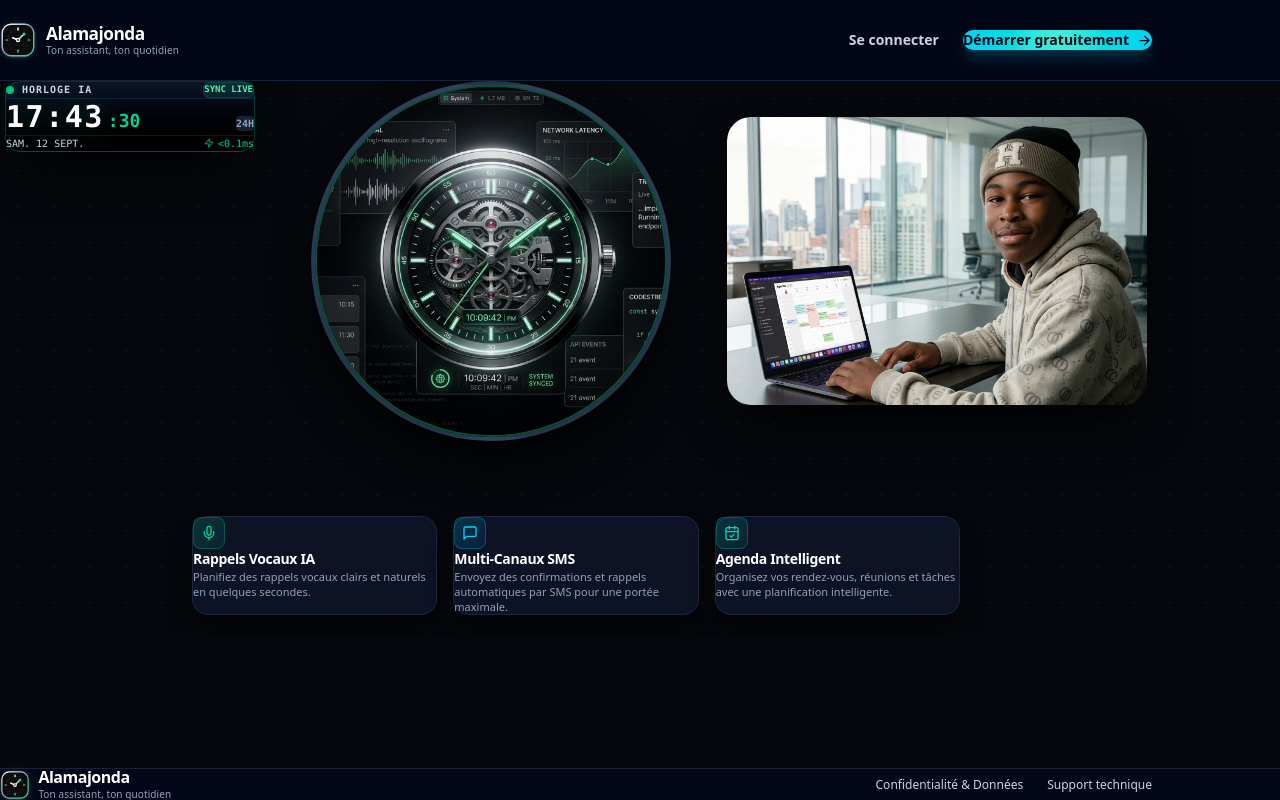
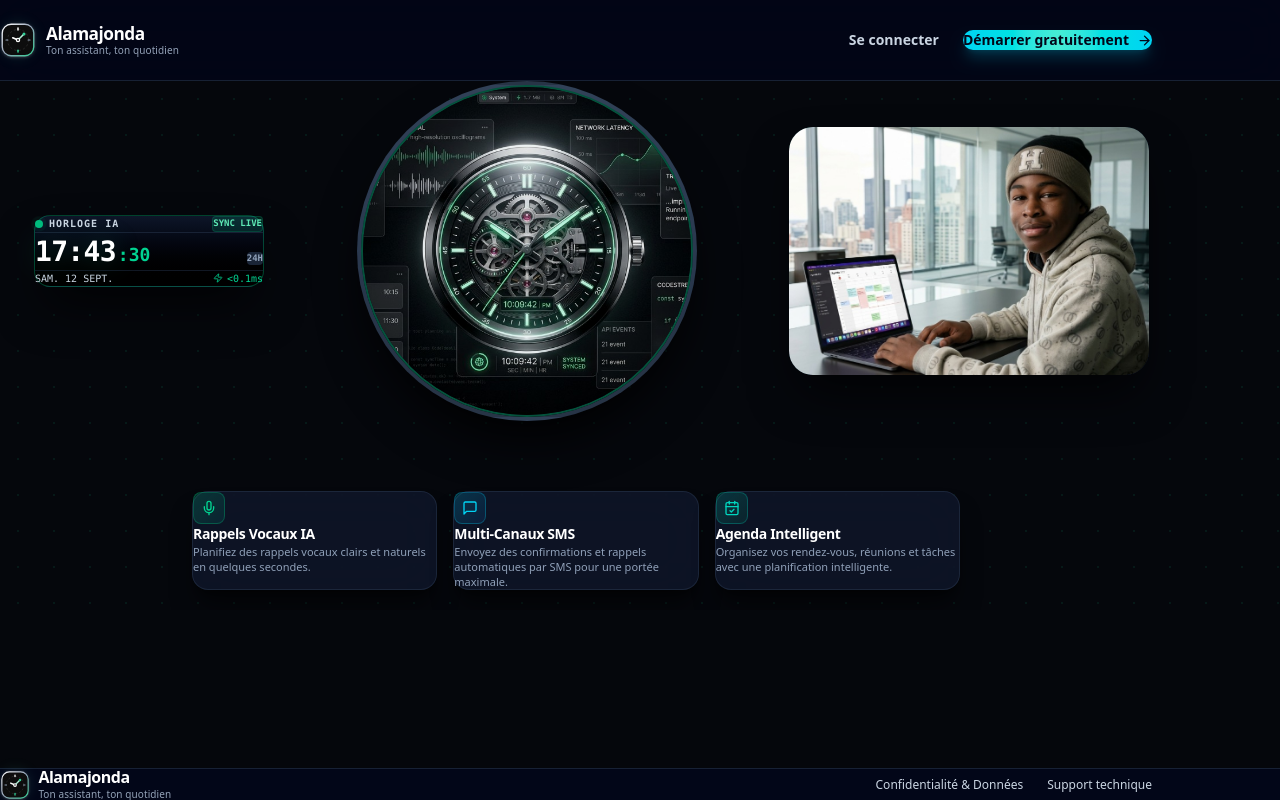
Before and after one commit to imorousalem8-sys/agenda, a Next.js app: page / in a window 1280 px wide. Built offline with nearby package versions, Linux system fonts and the light colour scheme.

Commit message:
style(landing): prevent digital clock HUD card from overflowing or getting clipped on the left

```diff
--- a/components/landing/Hero.tsx
+++ b/components/landing/Hero.tsx
@@ -9,7 +9,6 @@ import {
   MessageSquare,
   CalendarCheck,
   Zap,
-  Activity,
 } from "lucide-react";
 
 export default function Hero() {
@@ -38,25 +37,25 @@ export default function Hero() {
     : "SAM. 12 SEPT.";
 
   return (
-    <section className="relative w-full bg-[#05070c] text-white pt-8 pb-28 px-6 sm:px-10 lg:px-16 overflow-hidden font-sans">
+    <section className="relative w-full bg-[#05070c] text-white pt-8 pb-28 px-4 sm:px-6 lg:px-8 overflow-hidden font-sans">
       {/* Background Matrix & Subtle Glow Grid */}
       <div className="absolute inset-0 bg-[radial-gradient(#10b981_1px,transparent_1px)] [background-size:36px_36px] opacity-10 pointer-events-none" />
       <div className="absolute top-1/4 left-1/2 -translate-x-1/2 -translate-y-1/2 w-[850px] h-[550px] bg-emerald-500/10 rounded-full blur-[160px] pointer-events-none -z-10" />
       <div className="absolute top-20 right-1/4 w-80 h-80 bg-cyan-500/10 rounded-full blur-[140px] pointer-events-none -z-10" />
 
-      {/* Main Centered Stage */}
+      {/* Main Stage Container (Garantit que rien ne déborde des bords de l'écran) */}
       <div className="max-w-6xl mx-auto flex flex-col items-center">
 
-        {/* Cockpit : Widget Horloge Haute Précision + Montre Centrée + Photo Fondateur */}
-        <div className="w-full flex flex-col lg:flex-row items-center justify-center gap-8 sm:gap-14 relative flex-shrink-0">
+        {/* Cockpit Grid Responsive : Horloge Digitale + Montre + Photo Fondateur */}
+        <div className="w-full grid grid-cols-1 lg:grid-cols-12 gap-6 lg:gap-8 items-center justify-items-center">
 
-          {/* A. ⌚ Module Digital Ultra-Pro (Chronographe & Synchro Atomique) */}
-          <div className="flex flex-col justify-center items-center lg:items-end self-center lg:self-start lg:pt-2">
-            <div className="p-3.5 sm:p-4 rounded-2xl bg-gradient-to-b from-slate-900/90 to-black/90 border border-emerald-500/30 backdrop-blur-2xl shadow-2xl shadow-black/80 w-[230px] sm:w-[250px] group hover:border-emerald-400/50 transition-all duration-300">
+          {/* A. ⌚ Module Digital Ultra-Pro (Gauche - 100% visible, bien cadré) */}
+          <div className="lg:col-span-3 w-full flex justify-center lg:justify-end">
+            <div className="p-3.5 sm:p-4 rounded-2xl bg-gradient-to-b from-slate-900/95 to-black/95 border border-emerald-500/35 backdrop-blur-2xl shadow-2xl shadow-black/80 w-full max-w-[230px] group hover:border-emerald-400/50 transition-all duration-300">
 
-              {/* Header du module avec statut actif */}
-              <div className="flex items-center justify-between pb-2.5 mb-2.5 border-b border-slate-800/80">
-                <div className="flex items-center gap-2">
+              {/* Header avec signal actif */}
+              <div className="flex items-center justify-between pb-2 mb-2 border-b border-slate-800/80">
+                <div className="flex items-center gap-1.5">
                   <span className="relative flex h-2 w-2">
                     <span className="animate-ping absolute inline-flex h-full w-full rounded-full bg-emerald-400 opacity-75"></span>
                     <span className="relative inline-flex rounded-full h-2 w-2 bg-emerald-500"></span>
@@ -65,30 +64,30 @@ export default function Hero() {
                     Horloge IA
                   </span>
                 </div>
-                <span className="text-[9px] font-mono bg-emerald-500/15 text-emerald-300 px-2 py-0.5 rounded-md font-semibold border border-emerald-500/20">
+                <span className="text-[9px] font-mono bg-emerald-500/15 text-emerald-300 px-1.5 py-0.5 rounded font-semibold border border-emerald-500/20">
                   SYNC LIVE
                 </span>
               </div>
 
-              {/* Affichage Principal de l'Heure (Digital LED Glow) */}
-              <div className="flex items-baseline justify-between px-1 my-1 font-mono">
-                <div className="flex items-baseline gap-1">
-                  <span className="text-2xl sm:text-3xl font-black text-white tracking-wider drop-shadow-[0_0_12px_rgba(16,185,129,0.3)]">
+              {/* Affichage de l'Heure */}
+              <div className="flex items-baseline justify-between px-0.5 my-1 font-mono">
+                <div className="flex items-baseline gap-0.5">
+                  <span className="text-2xl sm:text-[1.75rem] font-black text-white tracking-tight drop-shadow-[0_0_12px_rgba(16,185,129,0.3)]">
                     {formattedHours}:{formattedMinutes}
                   </span>
                   <span className="text-base sm:text-lg font-bold text-emerald-400">
                     :{formattedSeconds}
                   </span>
                 </div>
-                <span className="text-[10px] font-bold text-slate-400 bg-slate-800/80 px-1.5 py-0.5 rounded">
+                <span className="text-[9px] font-bold text-slate-400 bg-slate-800/90 px-1 py-0.5 rounded">
                   24H
                 </span>
               </div>
 
-              {/* Barre de données et précision */}
-              <div className="mt-2.5 pt-2 border-t border-slate-800/60 flex items-center justify-between text-[10px] font-mono text-slate-400">
-                <span className="text-slate-300">{formattedDate}</span>
-                <span className="text-emerald-400 flex items-center gap-1">
+              {/* Date & Latence */}
+              <div className="mt-2 pt-2 border-t border-slate-800/60 flex items-center justify-between text-[10px] font-mono text-slate-400">
+                <span className="text-slate-300 text-[10px]">{formattedDate}</span>
+                <span className="text-emerald-400 flex items-center gap-1 text-[10px]">
                   <Zap size={10} /> &lt;0.1ms
                 </span>
               </div>
@@ -96,16 +95,16 @@ export default function Hero() {
             </div>
           </div>
 
-          {/* B. Montre Mécanique Squelette Centrée */}
-          <div className="flex flex-col items-center group flex-shrink-0">
-            <div className="relative w-[280px] h-[280px] sm:w-[330px] sm:h-[330px] md:w-[360px] md:h-[360px] rounded-full p-2.5 bg-gradient-to-b from-slate-700 via-slate-900 to-black shadow-2xl shadow-black border-4 border-slate-700/80 flex items-center justify-center">
+          {/* B. Montre Mécanique Squelette (Centre - Majestueuse et bien proportionnée) */}
+          <div className="lg:col-span-5 w-full flex justify-center items-center py-2">
+            <div className="relative w-[260px] h-[260px] sm:w-[310px] sm:h-[310px] md:w-[340px] md:h-[340px] rounded-full p-2 bg-gradient-to-b from-slate-700 via-slate-900 to-black shadow-2xl shadow-black border-4 border-slate-700/80 flex items-center justify-center">
               <div className="relative w-full h-full rounded-full overflow-hidden border-2 border-emerald-500/40 bg-[#070b10] flex items-center justify-center">
                 <Image
                   src="/images/dark-hud-watch.jpg"
                   alt="Horlogerie de précision Alamajonda"
                   fill
                   unoptimized={true}
-                  className="object-cover opacity-95 group-hover:scale-105 transition-transform duration-700"
+                  className="object-cover opacity-95 hover:scale-105 transition-transform duration-700"
                   priority
                 />
                 <div className="absolute inset-0 bg-radial-gradient from-transparent via-black/20 to-black/60 pointer-events-none" />
@@ -113,9 +112,9 @@ export default function Hero() {
             </div>
           </div>
 
-          {/* C. Photo Fondateur au bureau Agrandie */}
-          <div className="flex flex-col items-center justify-center flex-shrink-0">
-            <div className="relative rounded-3xl p-1 bg-gradient-to-br from-emerald-500/40 via-cyan-500/20 to-slate-800 shadow-2xl shadow-black/80 group overflow-hidden w-[310px] sm:w-[380px] md:w-[420px]">
+          {/* C. Photo Fondateur au bureau (Droite - Nette, visible et sans coupure) */}
+          <div className="lg:col-span-4 w-full flex justify-center lg:justify-start">
+            <div className="relative rounded-3xl p-1 bg-gradient-to-br from-emerald-500/40 via-cyan-500/20 to-slate-800 shadow-2xl shadow-black/80 group overflow-hidden w-full max-w-[320px] sm:max-w-[360px]">
               <div className="relative rounded-[1.35rem] overflow-hidden bg-slate-950 aspect-[16/11]">
                 <Image
                   src="/images/founder-desk-official.jpg"
@@ -131,9 +130,9 @@ export default function Hero() {
 
         </div>
 
-        {/* 3. Les 3 Tableaux : Aérés et Décollés */}
+        {/* 3. Les 3 Tableaux : Bien Décollés et Centrés */}
         <div
-          style={{ marginTop: "75px", marginBottom: "20px" }}
+          style={{ marginTop: "70px", marginBottom: "20px" }}
           className="w-full flex justify-center items-center flex-shrink-0"
         >
           <div className="w-full max-w-3xl grid grid-cols-1 sm:grid-cols-3 gap-4">
```
